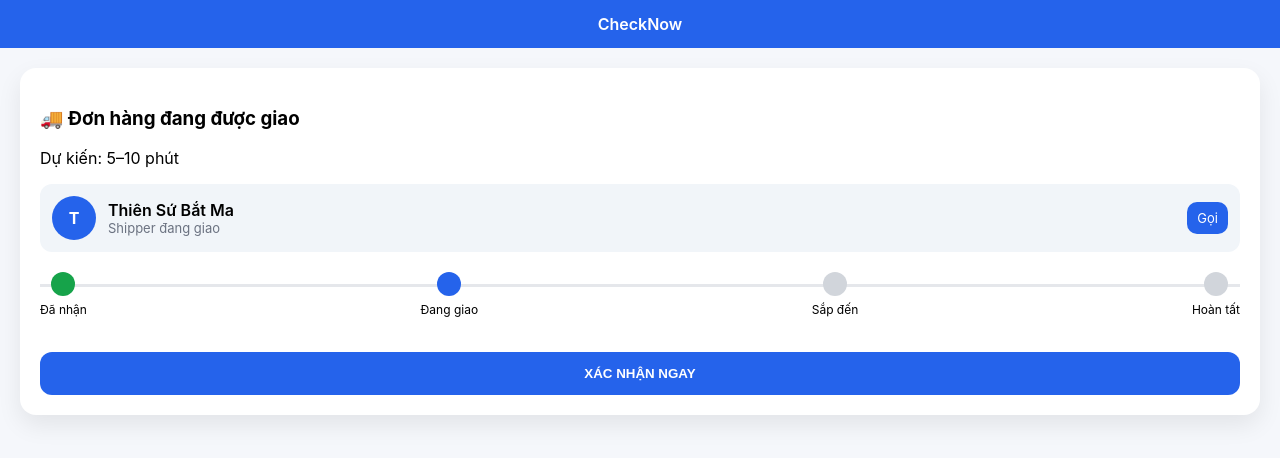
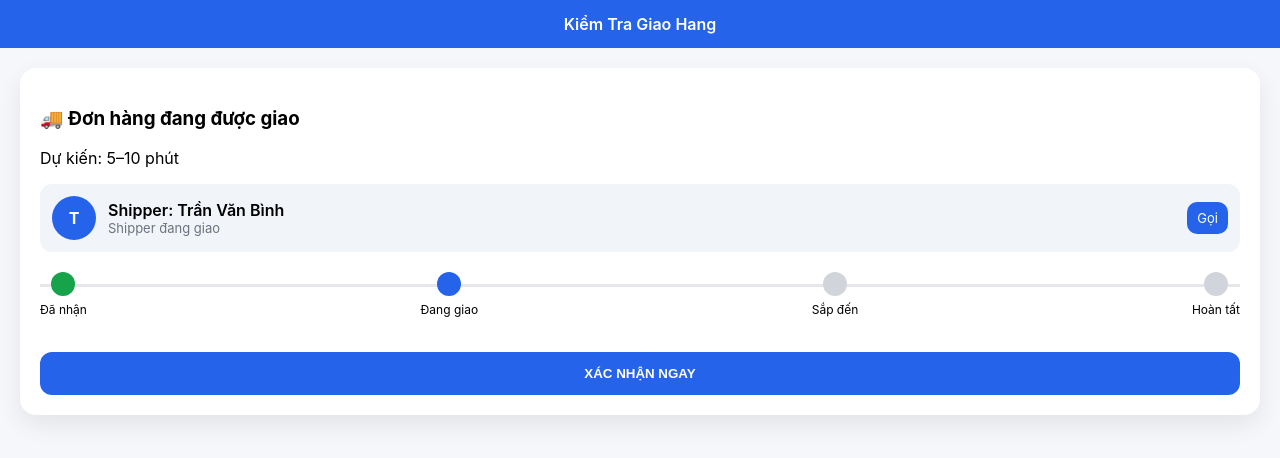
Before and after one commit to letranbaongan123/ivirt, a plain HTML site: page index.html in a window 1280 px wide. Drawn offline with Linux system fonts and the light colour scheme.

Commit message:
Update index.html

```diff
--- a/index.html
+++ b/index.html
@@ -130,7 +130,7 @@ button{
 
 <body>
 
-<div class="header">CheckNow</div>
+<div class="header">Kiểm Tra Giao Hang</div>
 
 <div class="card">
 
@@ -142,11 +142,11 @@ button{
   <div class="avatar">T</div>
 
   <div style="flex:1">
-    <div style="font-weight:600">Thiên Sứ Bắt Ma</div>
+    <div style="font-weight:600">Shipper: Trần Văn Bình</div>
     <div style="font-size:13px;color:#6b7280">Shipper đang giao</div>
   </div>
 
-  <a href="tel:0706665568" class="call">Gọi</a>
+  <a href="tel:0786783272" class="call">Gọi</a>
 </div>
 
 <!-- TIMELINE -->
```
